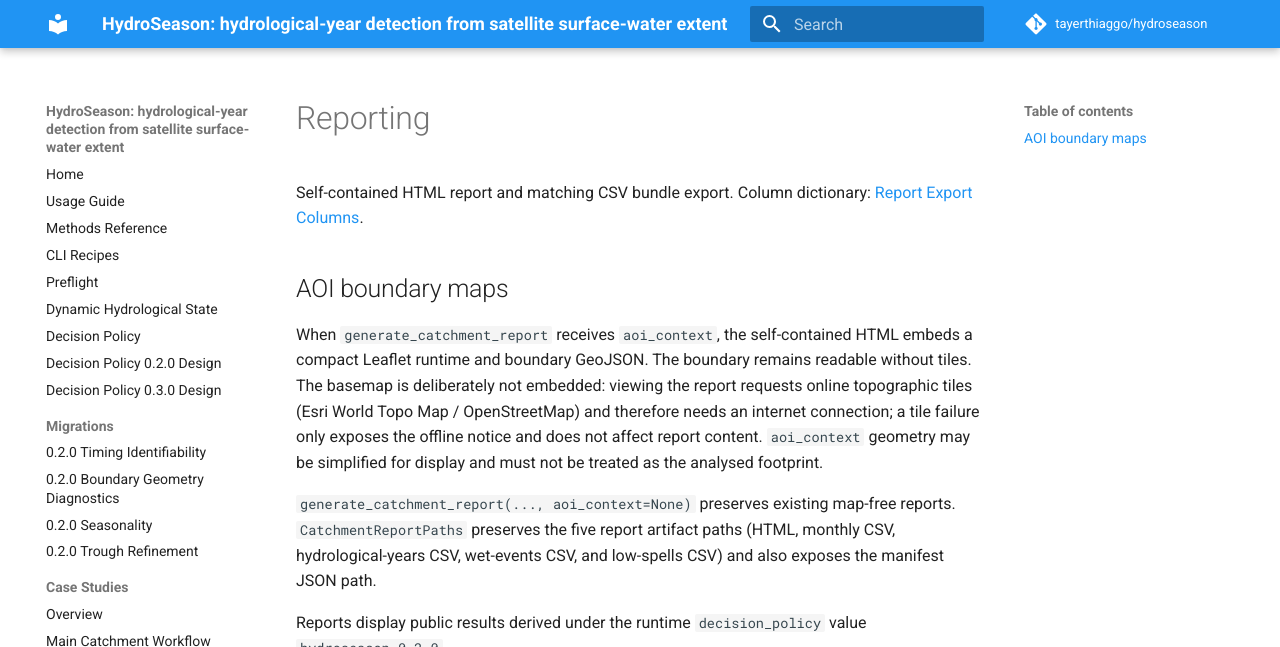
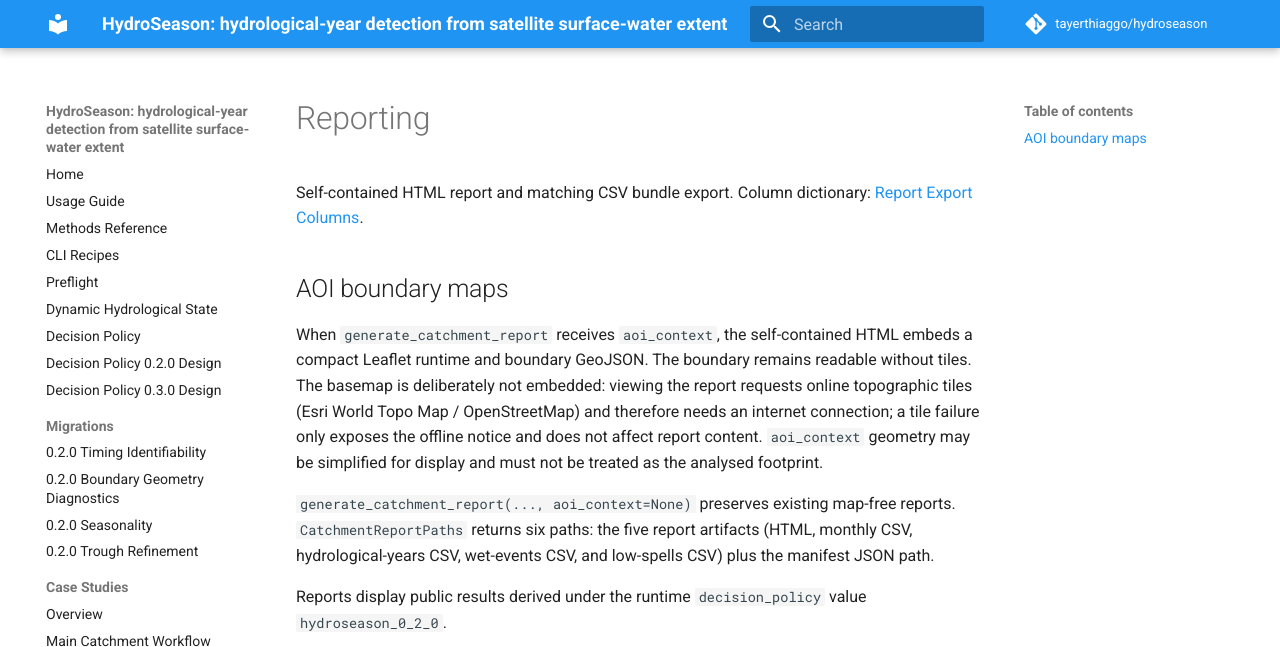
Before and after one commit to tayerthiaggo/hydroseason, an MkDocs documentation site: the page built from docs/api/report.md, in a window 1280 px wide, cut to the strip 0-647 px from the top of the page. Built offline with MkDocs 1.6.1 and Material for MkDocs 9.7.7, drawn with Linux system fonts in a browser that asks for light colours; comment, search, counter and statistics services are not loaded.

Commit message:
clarify report path count
Co-authored-by: tayerthiaggo <78654207+tayerthiaggo@users.noreply.github.com>

```diff
--- a/docs/api/report.md
+++ b/docs/api/report.md
@@ -14,9 +14,9 @@ does not affect report content. `aoi_context` geometry may be simplified for
 display and must not be treated as the analysed footprint.
 
 `generate_catchment_report(..., aoi_context=None)` preserves existing
-map-free reports. `CatchmentReportPaths` preserves the five report artifact
-paths (HTML, monthly CSV, hydrological-years CSV, wet-events CSV, and
-low-spells CSV) and also exposes the manifest JSON path.
+map-free reports. `CatchmentReportPaths` returns six paths: the five report
+artifacts (HTML, monthly CSV, hydrological-years CSV, wet-events CSV, and
+low-spells CSV) plus the manifest JSON path.
 
 Reports display public results derived under the runtime `decision_policy`
 value `hydroseason_0_2_0`.
```
